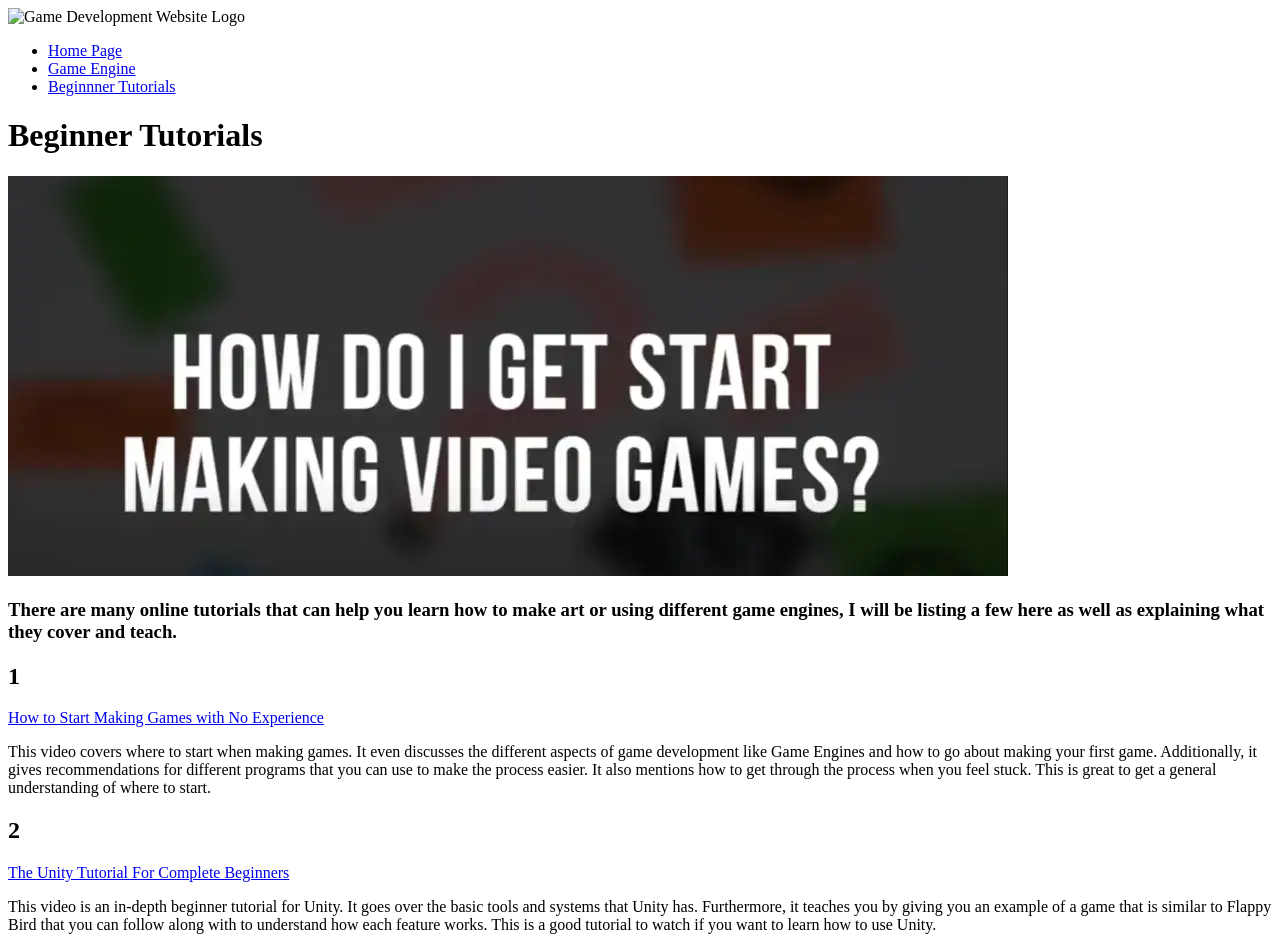
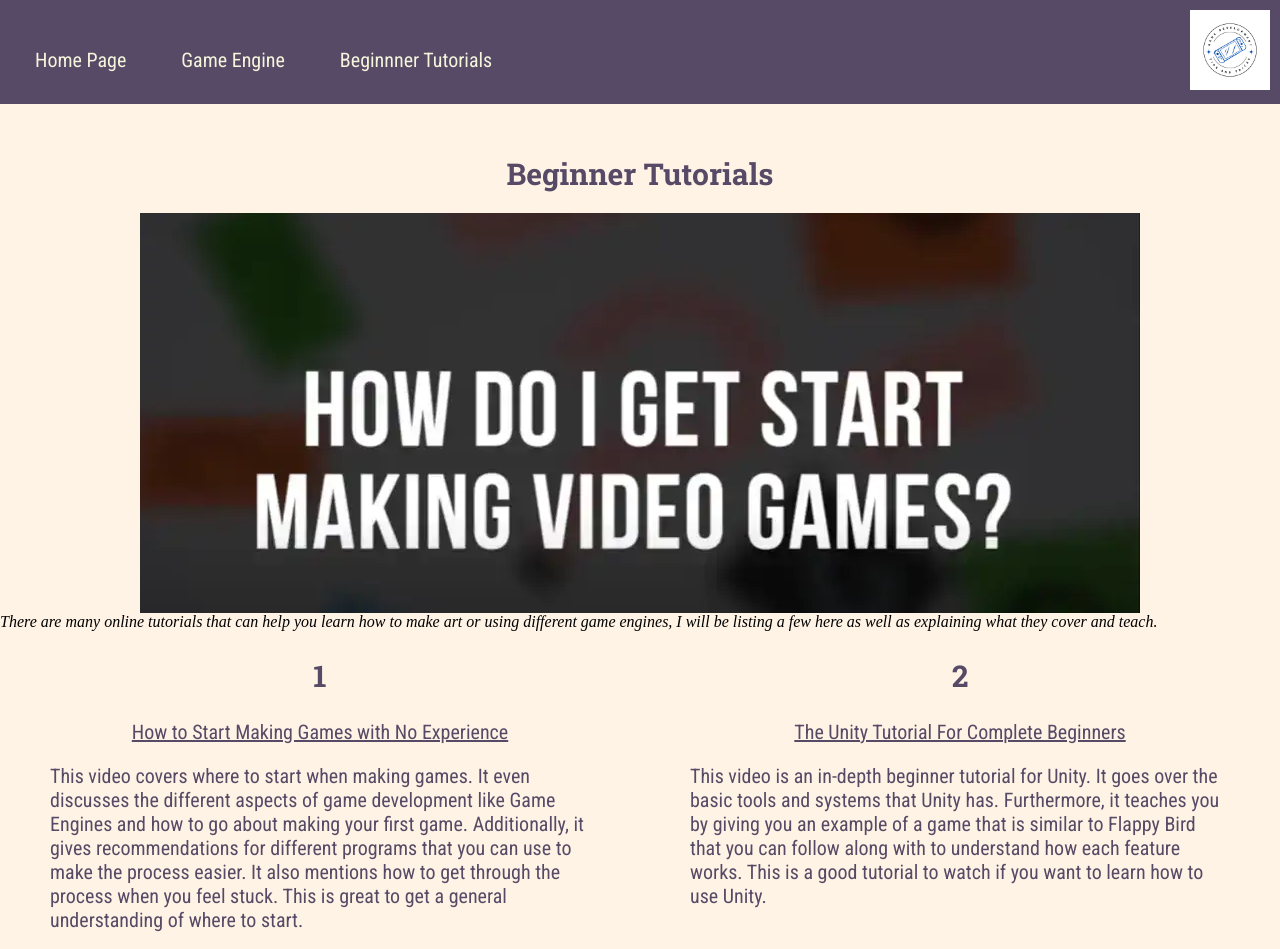
Before and after one commit to kaitlinheusner/game-development, a plain HTML site: page beginner-tutorials.html in a window 1280 px wide. Shown: the top 949 px of the page. Drawn offline with Linux system fonts and the light colour scheme; a web font is replaced by a local one.

Commit message:
subpage 2

```diff
--- a/beginner-tutorials.html
+++ b/beginner-tutorials.html
@@ -4,53 +4,57 @@
     <meta charset="UTF-8">
     <meta name="viewport" content="width=device-width, initial-scale=1.0">
     <title>Game Development | Home Page</title>
-    <link rel="stylesheet" href="#">
+    <link rel="stylesheet" href="styles/styles_beginner.css">
 </head>
 <body>
     <header>
         <nav>
-            <img class="logo" src="images/game development.png" alt="Game Development Website Logo">
-            <ul>
-            <li><a href="index.html">Home Page</a></li>
-            <li><a href="game-engine.html">Game Engine</a></li>
-            <li><a href="beginner-tutorials.html">Beginnner Tutorials</a></li>
-            </ul>
+            <div class="logo">
+            <img class="logo-img" src="images/game_development.png" alt="Game Development Website Logo">
+            </div>
+            <div class="nav-links">
+            <a href="index.html">Home Page</a>
+            <a href="game-engine.html">Game Engine</a>
+            <a href="beginner-tutorials.html">Beginnner Tutorials</a>
+            </div>
         </nav>
     </header>
-    <main>
-        <h1>Beginner Tutorials</h1>
-        <img src="images/tutorial_1.webp" alt="Image with text asking how to make video games">
-        <h3>There are many online tutorials that can help you learn how to make art or using different game engines, I will be listing a few here as well as explaining what they cover and teach. </h3>
+    <main class="content">
+        <h1 id="title">Beginner Tutorials</h1>
+        <div class="hero">
+        <img id="heroimg" src="images/tutorial_1.webp" alt="Image with text asking how to make video games">
+        <i class="herotext">There are many online tutorials that can help you learn how to make art or using different game engines, I will be listing a few here as well as explaining what they cover and teach. </i>
+        </div>
         <section class="main-content">
-            <div id="number 1">
+            <div id="number-1" class="left">
                 <h1>1</h1>
                 <a href="http://www.youtube.com/watch?v=CzSOekiWA5c&ab_channel=Goodgis ">How to Start Making Games with No Experience
                 </a>
-                <p>This video covers where to start when making games. It even discusses the different aspects of game development like Game Engines and how to go about making your first game. Additionally, it gives recommendations for different programs that you can use to make the process easier.  It also mentions how to get through the process when you feel stuck. This is great to get a general understanding of where to start. </p>
+                <p class="text">This video covers where to start when making games. It even discusses the different aspects of game development like Game Engines and how to go about making your first game. Additionally, it gives recommendations for different programs that you can use to make the process easier.  It also mentions how to get through the process when you feel stuck. This is great to get a general understanding of where to start. </p>
             </div>
-            <div id="number 2">
+            <div id="number-2" class="right">
                 <h1>2</h1>
                 <a href="https://www.youtube.com/watch?v=XtQMytORBmM">The Unity Tutorial For Complete Beginners
                 </a>
-                <p>This video is an in-depth beginner tutorial for Unity. It goes over the basic tools and systems that Unity has. Furthermore, it teaches you by giving you an example of a game that is similar to Flappy Bird that you can follow along with to understand how each feature works. This is a good tutorial to watch if you want to learn how to use Unity.</p>
+                <p class="text">This video is an in-depth beginner tutorial for Unity. It goes over the basic tools and systems that Unity has. Furthermore, it teaches you by giving you an example of a game that is similar to Flappy Bird that you can follow along with to understand how each feature works. This is a good tutorial to watch if you want to learn how to use Unity.</p>
             </div>
-            <div id="number 3">
+            <div id="number-3" class="left">
                 <h1>3</h1>
                 <a href=" https://youtu.be/lfR7Qj04-UA?si=jN-xM0omNgASdY1V">The Ultimate Pixel Art Tutorial
                 </a>
-                <p>This is a video that goes over pixel art which is a useful skill if you are planning on making a 2D game. This video goes over the basics needed such as color selection, shading, and outlines. This is a useful tutorial to watch if you plan to work on the more artistic side of game development. </p>
+                <p class="text">This is a video that goes over pixel art which is a useful skill if you are planning on making a 2D game. This video goes over the basics needed such as color selection, shading, and outlines. This is a useful tutorial to watch if you plan to work on the more artistic side of game development. </p>
             </div>
-            <div id="number 4">
+            <div id="number-4" class="right">
                 <h1>4</h1>
                 <a href="https://youtu.be/gTZT8GE5928?si=p9pxnLpBs496ARq7">5 Steps To Gorgeous Game Art
                 </a>
-                <p>This video goes over making both 2D and 3D art which allows for more flexibility in regard to what type of art style you would like to make for your game. This gives you a lot more choices as you get to decide what theme you’d like to use and what dimension is the best to make your game the most engaging. </p>
+                <p class="text">This video goes over making both 2D and 3D art which allows for more flexibility in regard to what type of art style you would like to make for your game. This gives you a lot more choices as you get to decide what theme you’d like to use and what dimension is the best to make your game the most engaging. </p>
             </div>
-            <div id="number 5">
+            <div id="number-5" class="middle">
                 <h1>5</h1>
                 <a href="https://www.youtube.com/playlist?list=PL8SMCAZj7LAFRQVP9JlfNHwJFj1g1ejlQ">So You Wanna Make Games?? [Riot Games]
                 </a>
-                <p>This is a playlist that has all 10 videos that Riot Games has made going over making art as well as lightly touching upon game and sound design as well as user interface. These videos are made by game designers who work for Riot Games, a prominent company known for League of Legends and Valorant. These are useful videos to watch since you get information from professionals in the industry. </p>
+                <p class>This is a playlist that has all 10 videos that Riot Games has made. They go over making art as well as lightly touching upon game and sound design as well as user interface. These videos are made by game designers who work for Riot Games, a prominent company known for League of Legends and Valorant. These are useful videos to watch since you get information from professionals in the industry. </p>
             </div>
         </section>
     </main>
--- /dev/null
+++ b/styles/styles_beginner.css
@@ -0,0 +1,166 @@
+@import url('https://fonts.googleapis.com/css2?family=Gowun+Batang:wght@400;700&family=Roboto+Slab:wght@100..900&display=swap');
+@import url('https://fonts.googleapis.com/css2?family=Gowun+Batang:wght@400;700&family=Roboto+Condensed:ital,wght@0,100..900;1,100..900&family=Roboto+Slab:wght@100..900&display=swap');
+
+:root {
+    --primary-color: #574A66   ;
+    --secondary-color: #919056 ;
+    --accent1-color: #8B3CE6;
+    --accent2-color: #F5F5DC;
+
+    --heading-font: "Roboto Slab";
+    --paragraph-font: "Roboto Condensed";
+
+    --headline-color-on-white: #574A66 ;
+    --headline-color-on-color: #F5F5DC;
+    --paragraph-color-on-white:#574A66;
+    --paragraph-color-on-color: #F5F5DC;
+    --paragraph-background-color: #574A66 ;
+    --nav-link-color: #574A66;
+    --nav-background-color: #919056;
+    --nav-hover-link-color: #E6E43C;
+    --nav-hover-background-color: #574A66;
+  }
+
+body {
+    margin: 0;;
+}
+
+h1, h2, h3, h4, h5, h6 {
+    font-family: var(--heading-font);
+    color: var(--headline-color-on-white);
+    font-size: 30px;
+}
+
+p, a {
+    font-family: var(--paragraph-font);
+    color: var(--paragraph-color-on-white);
+    font-size: 20px;
+  }
+
+nav{
+    display: flex;
+    justify-content: space-between;
+    align-items: center;
+    background-color: #574A66;
+
+}
+
+.logo{
+    margin-left: auto;
+    order: 2;
+}
+
+.logo-img {
+    width: 80px;
+    height: 80px;
+    padding: 10px 10px 10px;
+}
+
+.nav-links {
+    display: flex;
+    gap: 20px;
+    order: 1;
+}
+
+nav a{
+    text-align: center;
+    color: #F5F5DC;
+    text-decoration: none;
+    padding-top: 15px;
+    padding-left: 35px;
+}
+
+nav a:hover {
+    background-color: #919056;
+    color: #F5F5DC;
+}
+
+.content{
+    background-color: rgb(255, 243, 229);
+}
+
+#title {
+    padding-top: 50px;
+    margin-top: 0;
+    text-align: center;
+}
+
+.hero{
+    text-align: left;
+    align-items: center;
+}
+
+#heroimg {
+    display: flex;
+    justify-self: center;
+}
+
+.herotext {
+    padding-top: 50px;
+}
+
+.main-content{
+    display: grid;
+    grid-template-columns: repeat(2, 1fr);
+    margin: 0 auto;
+}
+
+.left{
+    padding-left: 50px;
+    padding-right: 50px;
+    text-align: center;
+}
+
+.right{
+    text-align: center;
+    padding-right: 50px;
+    padding-left: 50px;
+}
+
+.text{
+    text-align: left;
+}
+
+.middle{
+    align-self: center;
+    text-align: center;
+}
+
+footer{
+    display: flex;
+    justify-content: space-between;
+    align-items: center;
+    background-color: #574A66;
+}
+
+.footer-logo{
+    margin-right: auto;
+    width: 80px;
+    height: 80px;
+    padding: 10px 10px 10px;
+}
+
+footer p{
+    align-self: center;
+    color:#F5F5DC;
+    margin-right: auto;
+}
+
+.footer-links {
+    align-self: center;
+    color: #F5F5DC;
+    margin-right: auto;
+}
+
+.fa {
+    padding: 20px;
+    font-size: 30px;
+    width: 30px;
+    text-align: center;
+    text-decoration: none;
+    border-radius: 50%;
+  }
+
+  .fa:hover {
+    opacity: 0.7;
+  }
```
